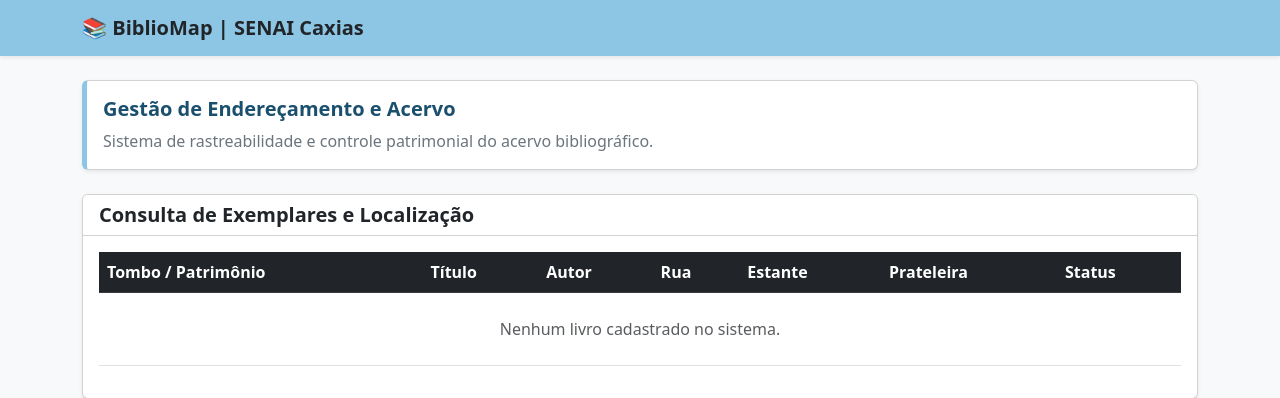
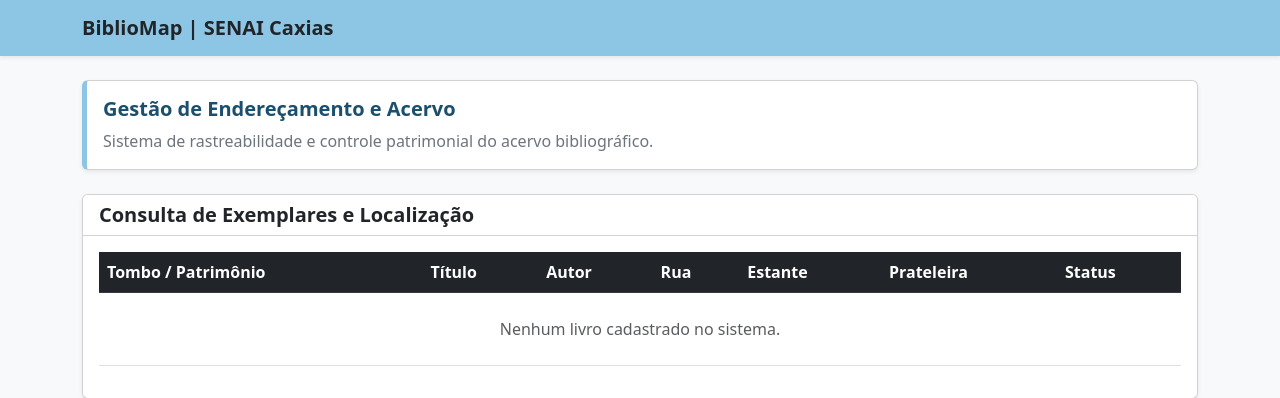
Before and after one commit to dulcyleaf-collab/Bibliomap, a Flask app: page / in a window 1280 px wide. Shown: the top 398 px of the page. Run offline with Flask 3, Linux system fonts and the light colour scheme; data that the repository does not hold is empty.

Commit message:
Update index.html

```diff
--- a/templates/index.html
+++ b/templates/index.html
@@ -26,7 +26,7 @@
     <!-- Barra Superior com a cor Padrão SENAI -->
     <nav class="navbar navbar-expand-lg navbar-light bg-senai mb-4 shadow-sm">
         <div class="container">
-            <a class="navbar-brand fw-bold text-dark" href="#">📚 BiblioMap | SENAI Caxias</a>
+            <a class="navbar-brand fw-bold text-dark" href="#"> BiblioMap | SENAI Caxias</a>
         </div>
     </nav>
 
```
